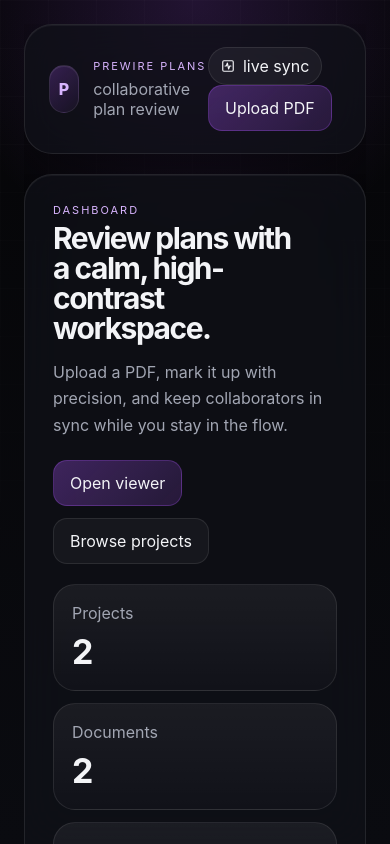
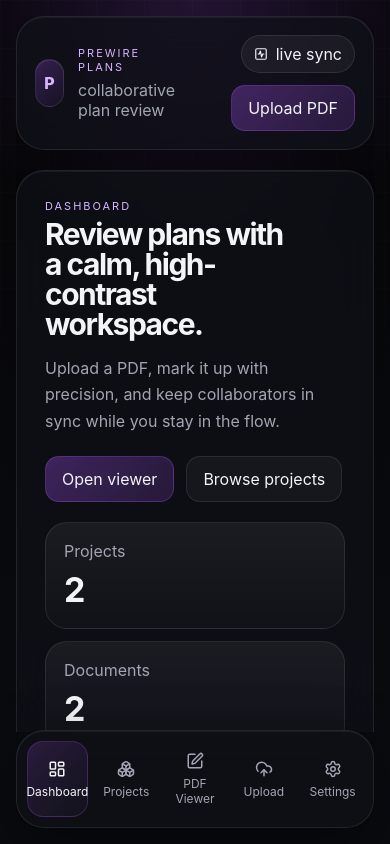
Before and after one commit to soulstce/prewire-plans, a Next.js app: page / in a window 390 px wide. Built offline with nearby package versions, Linux system fonts and the light colour scheme; no server answers; the database is empty.

Commit message:
Lock viewport and restore visible bottom nav

```diff
--- a/app/globals.css
+++ b/app/globals.css
@@ -15,12 +15,12 @@
 }
 
 * { box-sizing: border-box; }
-html, body { margin: 0; height: 100%; min-height: 100%; background: radial-gradient(circle at top, rgba(168,85,247,0.18), transparent 30%), linear-gradient(180deg, #050507 0%, #0a0b10 100%); color: var(--text); font-family: Inter, ui-sans-serif, system-ui, -apple-system, BlinkMacSystemFont, 'Segoe UI', sans-serif; overflow: hidden; }
+html, body { margin: 0; height: 100%; min-height: 100%; background: radial-gradient(circle at top, rgba(168,85,247,0.18), transparent 30%), linear-gradient(180deg, #050507 0%, #0a0b10 100%); color: var(--text); font-family: Inter, ui-sans-serif, system-ui, -apple-system, BlinkMacSystemFont, 'Segoe UI', sans-serif; overflow: hidden; overscroll-behavior: none; }
 a { color: inherit; text-decoration: none; }
 button, input, select { font: inherit; }
 body::before { content: ''; position: fixed; inset: 0; background-image: linear-gradient(rgba(255,255,255,0.03) 1px, transparent 1px), linear-gradient(90deg, rgba(255,255,255,0.03) 1px, transparent 1px); background-size: 48px 48px; pointer-events: none; mask-image: linear-gradient(to bottom, rgba(0,0,0,0.55), transparent 90%); }
 
-.app-shell { display: grid; grid-template-columns: 280px minmax(0, 1fr); height: 100dvh; gap: 24px; padding: 24px; overflow: hidden; }
+.app-shell { --nav-height: 96px; display: flex; flex-direction: column; gap: 24px; height: 100dvh; padding: 24px; padding-bottom: calc(var(--nav-height) + env(safe-area-inset-bottom) + 24px); overflow: hidden; overscroll-behavior: none; }
 .sidebar { position: sticky; top: 24px; align-self: start; padding: 24px; display: flex; flex-direction: column; gap: 24px; height: calc(100dvh - 48px); }
 .brand { display: flex; align-items: center; gap: 14px; }
 .brand-mark { width: 48px; height: 48px; border-radius: 16px; display: grid; place-items: center; font-weight: 800; background: linear-gradient(135deg, rgba(168,85,247,0.25), rgba(168,85,247,0.05)); border: 1px solid var(--border); box-shadow: inset 0 1px 0 rgba(255,255,255,0.08); color: var(--accent-2); }
@@ -33,11 +33,11 @@ body::before { content: ''; position: fixed; inset: 0; background-image: linear-
 .sidebar-footer { margin-top: auto; color: var(--muted); font-size: 14px; }
 .badge, .pill { display: inline-flex; align-items: center; gap: 8px; padding: 8px 12px; border-radius: 999px; background: rgba(255,255,255,0.05); border: 1px solid var(--border); color: var(--text); }
 
-.workspace { min-width: 0; min-height: 0; display: flex; flex-direction: column; gap: 20px; overflow: hidden; }
+.workspace { min-width: 0; min-height: 0; display: flex; flex: 1 1 auto; flex-direction: column; gap: 20px; overflow: hidden; }
 .topbar, .glass, .panel { background: var(--panel); border: 1px solid var(--border); box-shadow: var(--shadow), inset 0 1px 0 rgba(255,255,255,0.05); backdrop-filter: blur(22px); -webkit-backdrop-filter: blur(22px); border-radius: var(--radius); }
-.topbar { padding: 22px 24px; display: flex; justify-content: space-between; align-items: center; }
+.topbar { padding: 22px 24px; display: flex; justify-content: space-between; align-items: center; gap: 16px; }
 .topbar h1, h2, h3, p { margin: 0; }
-.content { min-width: 0; min-height: 0; overflow: auto; padding-bottom: 12px; }
+.content { min-width: 0; min-height: 0; overflow: auto; padding-bottom: 28px; overscroll-behavior: contain; }
 .stack-sm { display: grid; gap: 10px; }
 .stack-lg { display: grid; gap: 20px; }
 .hero { display: grid; grid-template-columns: minmax(0, 1.2fr) minmax(280px, 0.8fr); gap: 20px; padding: 28px; align-items: stretch; }
@@ -82,18 +82,23 @@ input::placeholder { color: #778; }
 .activity-panel { min-height: 180px; }
 .activity-list { display: grid; gap: 10px; }
 .activity-item { display: flex; align-items: center; justify-content: space-between; width: 100%; padding: 14px 16px; border-radius: 16px; background: rgba(255,255,255,0.03); border: 1px solid var(--border); color: var(--text); cursor: pointer; }
-.mobile-nav { display: none; }
+.mobile-nav { position: fixed; left: 24px; right: 24px; bottom: calc(24px + env(safe-area-inset-bottom)); z-index: 30; display: grid; grid-template-columns: repeat(5, minmax(0, 1fr)); gap: 8px; padding: 10px; margin: 0 auto; max-width: 980px; }
 .upload-zone { min-height: 320px; display: grid; place-items: center; text-align: center; border: 1px dashed rgba(168,85,247,0.4); border-radius: 26px; background: rgba(255,255,255,0.02); padding: 24px; }
 .file-input { display: grid; gap: 10px; justify-items: center; }
 
 @media (max-width: 1080px) {
-  .app-shell { grid-template-columns: 1fr; height: auto; min-height: 100dvh; overflow: auto; }
-  .sidebar { display: none; }
+  .app-shell { padding: 16px; padding-bottom: calc(var(--nav-height) + env(safe-area-inset-bottom) + 16px); }
   .hero, .grid-3 { grid-template-columns: 1fr; }
-  .mobile-nav { display: grid; position: sticky; bottom: 12px; grid-template-columns: repeat(5, minmax(0, 1fr)); gap: 8px; padding: 10px; margin-top: 4px; }
+  .topbar { padding: 18px 18px; }
+  .mobile-nav { left: 16px; right: 16px; bottom: calc(16px + env(safe-area-inset-bottom)); }
   .mobile-nav-item { justify-content: center; flex-direction: column; gap: 6px; padding: 10px 6px; font-size: 12px; text-align: center; }
 }
 
 @media (max-height: 860px) {
   .viewer-surface { max-height: calc(100dvh - 300px); }
 }
+
+.compact-brand { min-width: 0; }
+.compact-brand .muted { max-width: 18ch; }
+.topbar-actions { display: flex; align-items: center; gap: 12px; flex-wrap: wrap; justify-content: flex-end; }
+.content > * { min-height: 0; }
```
